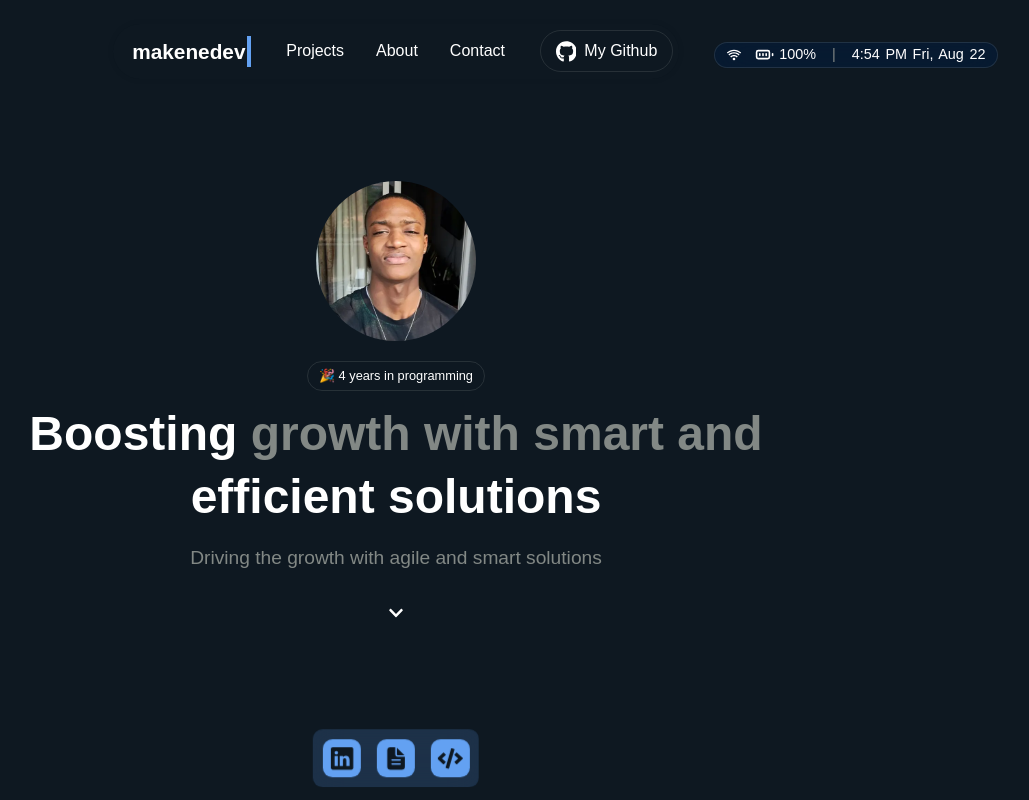
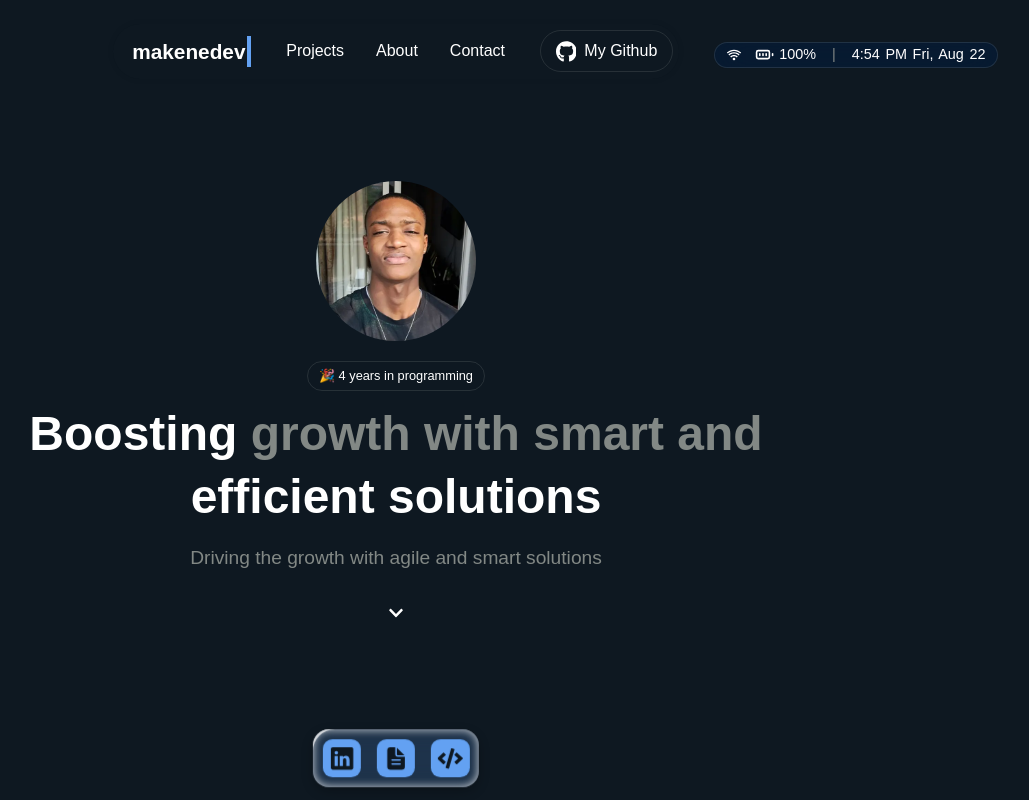
Before and after one commit to makeneto/makenedev, a React (Vite) app: page / in a window 1280 px wide. Shown: the top 800 px of the page, without its empty margins (244-1273 px from the left). Built offline with nearby package versions, Linux system fonts and the light colour scheme; a web font is replaced by a local one.

Commit message:
style: add liquid glass style

```diff
--- a/src/components/SubNav.jsx
+++ b/src/components/SubNav.jsx
@@ -14,20 +14,34 @@ const SubMenu = styled.aside`
     bottom: -2%;
     transform: translate(-50%, -50%);
     padding: .6rem;
-    border-radius: .6rem;
-    background: rgb(99 161 242 / 19%) !important;;
-    -webkit-backdrop-filter: blur(17px);
-    backdrop-filter: blur(17px) !important;
+    border-radius: 1rem;
+    z-index: 9999;
     display: flex;
     align-items: center;
     gap: 1rem;
-    z-index: 9999;
     transition: bottom 0.3s ease-in-out;
+
+    background: rgba(99, 161, 242, 0.19);
+    backdrop-filter: brightness(1.1) blur(12px) url(#displacementFilter);
+    -webkit-backdrop-filter: brightness(1.1) blur(12px) url(#displacementFilter);
+
+    box-shadow: 0 4px 12px rgba(0, 0, 0, 0.25);
+    position: fixed;
+
+    &::before {
+        content: '';
+        position: absolute;
+        inset: 0;
+        border-radius: 1rem;
+        box-shadow: inset 6px 6px 0px -6px rgba(255, 255, 255, 0.7),
+                    inset 0 0 8px 1px rgba(255, 255, 255, 0.7);
+        pointer-events: none;
+    }
 
     svg {
         background: var(--light-blue) !important;
-        -webkit-backdrop-filter: blur(17px);
-        backdrop-filter: blur(17px) !important;
+        -webkit-backdrop-filter: blur(10px);
+        backdrop-filter: blur(10px);
         cursor: pointer;
         width: 2.7rem;
         height: 2.7rem;
@@ -70,34 +84,7 @@ const MenuBottom = styled(Link)`
         opacity: 0;
         visibility: hidden;
         position: absolute;
-        top: -2rem;
-        left: 50%;
-        transform: translateX(-50%);
-        background: var(--weak-blue);
-        padding: 0.2rem 0.4rem;
-        border-radius: 0.4rem;
-        color: white;
-        font-weight: 600;
-        font-size: 0.6rem;
-        transition: all 0.2s ease-in-out;
-    }
-
-    &:hover span {
-        opacity: 1;
-        visibility: visible;
-    }
-`
-
-const MenuButton = styled.button`
-    all: unset;
-    position: relative;
-    cursor: pointer;
-
-    & span {
-        opacity: 0;
-        visibility: hidden;
-        position: absolute;
-        top: -2rem;
+        top: -1.6rem;
         left: 50%;
         transform: translateX(-50%);
         background: var(--weak-blue);
```
